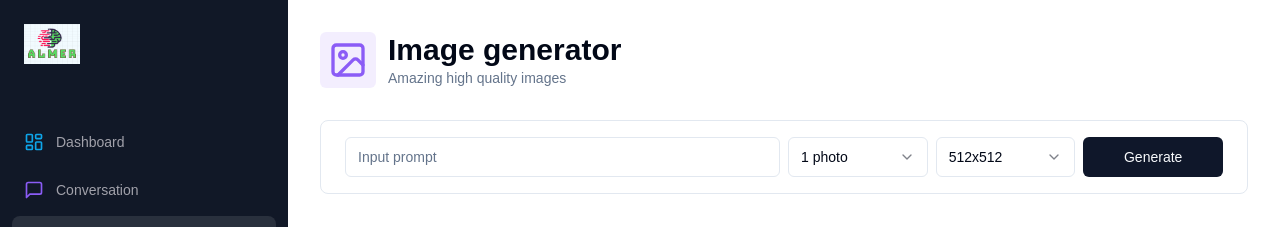
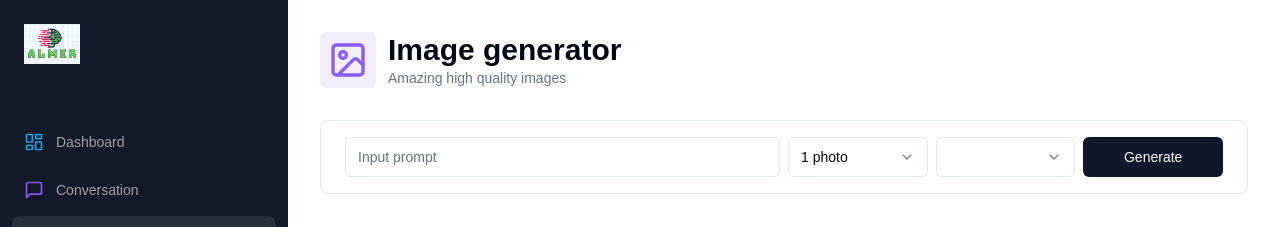
Before and after one commit to AlphaNtihinduka/almergpt, a Next.js app: page /image in a window 1280 px wide. Shown: the top 227 px of the page. Built offline with nearby package versions, Linux system fonts and the light colour scheme.

Commit message:
feat: update resolution options in constants.ts for improved image quality

```diff
--- a/app/(dashboard)/(routes)/image/constants.ts
+++ b/app/(dashboard)/(routes)/image/constants.ts
@@ -33,12 +33,12 @@ export const amountOptions = [
 
 export const resolutionOptions = [
     {
-        value: "256x256",
-        label: "256x256"
+        value: "1024x1792",
+        label: "1024x1792"
     },
     {
-        value: "512x512",
-        label: "512x512"
+        value: "1792x1024",
+        label: "1792x1024"
     },
     {
         value: "1024x1024",
```
